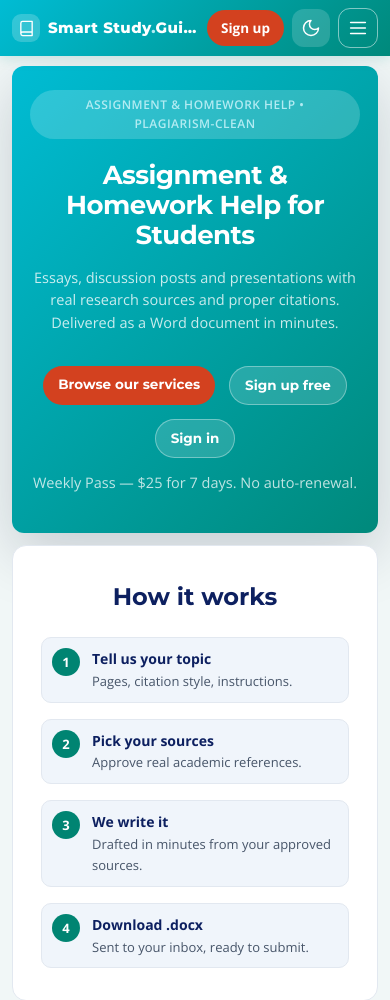
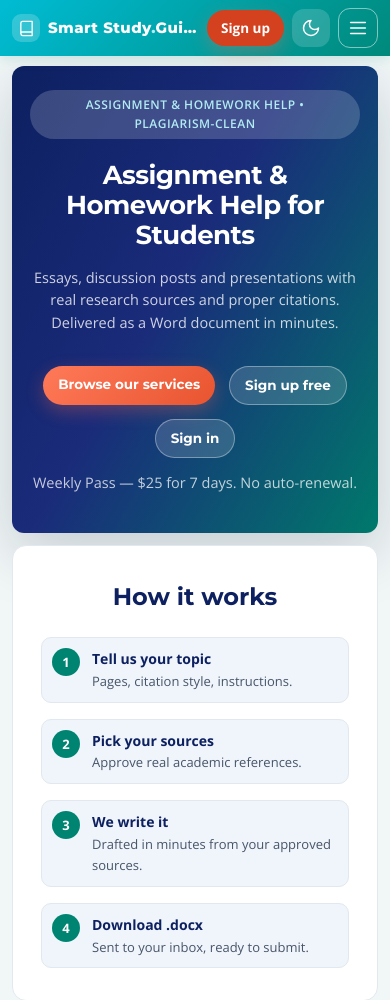
Before and after one commit to akyida001-lgtm/Smart-Study-Guides, a Flask app: page / in a window 390 px wide. Shown: the top 1000 px of the page. Run offline with Flask 3, Linux system fonts and the light colour scheme; parts of the project's set-up code (start-up, migrations or seed data) failed here and were passed over; some libraries are stand-ins or nearby versions.

Commit message:
Pure-white text in dark mode + design refresh (gradients, glow accents, glassy cards)
- New pure-refresh.css loaded last: dark mode text lifted from dim greys to pure white; meta text to bright off-white
- Aurora-tinted page background, glassy cards/chat bubbles, teal-glow headings, gradient buttons, animated hero gradient
- Light mode: subtle radial tints, softer card borders, same button/card polish
- Mobile: disables hover jitter, keeps text pure white; respects prefers-reduced-motion

```diff
--- /dev/null
+++ b/flask_app/static/css/pure-refresh.css
@@ -0,0 +1,259 @@
+/* ============================================================
+   PURE REFRESH — design & readability override (loads last)
+   - Dark mode: pure white text instead of dim greys
+   - Both themes: richer gradients, glow accents, softer depth
+   ============================================================ */
+
+/* ---------- shared foundations ---------- */
+:root {
+  --pr-accent: #00bfa5;
+  --pr-accent-2: #ff6b4a;
+  --pr-glow-teal: rgba(0, 191, 165, 0.35);
+  --pr-glow-coral: rgba(255, 107, 74, 0.30);
+}
+
+html { scroll-behavior: smooth; }
+
+::selection { background: rgba(0, 191, 165, 0.30); }
+
+/* slim, tinted scrollbar */
+::-webkit-scrollbar { width: 10px; height: 10px; }
+::-webkit-scrollbar-track { background: transparent; }
+::-webkit-scrollbar-thumb {
+  background: linear-gradient(180deg, #00bfa5, #00897b);
+  border-radius: 999px;
+  border: 2px solid transparent;
+  background-clip: padding-box;
+}
+
+/* buttons: gradient fill + lift on hover */
+.btn, .btn-sm, .nav-cta, .lp-btn-primary {
+  transition: transform .18s ease, box-shadow .18s ease, filter .18s ease;
+}
+.btn:hover, .btn-sm:hover, .nav-cta:hover, .lp-btn-primary:hover {
+  transform: translateY(-1px);
+  filter: brightness(1.06);
+}
+.btn:active, .btn-sm:active, .nav-cta:active { transform: translateY(0); }
+
+.btn.accent, .nav-cta {
+  background: linear-gradient(135deg, #ff7a59, #e8542f) !important;
+  box-shadow: 0 6px 18px var(--pr-glow-coral);
+}
+.btn.accent:hover, .nav-cta:hover {
+  box-shadow: 0 10px 26px var(--pr-glow-coral);
+}
+
+/* cards: softer depth + hover lift */
+.card, .wizard-card, .dx-tile, .hu-stat-card, .source-card {
+  transition: transform .2s ease, box-shadow .2s ease, border-color .2s ease;
+}
+.card:hover, .wizard-card:hover {
+  transform: translateY(-2px);
+  box-shadow: 0 14px 34px rgba(6, 17, 43, 0.12);
+}
+
+/* hero on landing */
+.hero, .landing-hero {
+  background: linear-gradient(120deg, #0d2060 0%, #1a2b7a 45%, #00796b 100%) !important;
+  background-size: 200% 200% !important;
+  animation: pr-hero-shift 14s ease infinite;
+}
+@keyframes pr-hero-shift {
+  0%, 100% { background-position: 0% 50%; }
+  50%      { background-position: 100% 50%; }
+}
+
+/* links get an underline slide instead of plain hover */
+a { transition: color .15s ease; text-decoration: none; }
+
+/* focus rings for keyboard users */
+:focus-visible {
+  outline: 2px solid var(--pr-accent);
+  outline-offset: 2px;
+  border-radius: 6px;
+}
+
+/* ---------- LIGHT theme polish ---------- */
+html[data-theme="light"] body,
+html body {
+  background:
+    radial-gradient(1000px 500px at 85% -10%, rgba(0, 191, 165, 0.07), transparent 60%),
+    radial-gradient(900px 480px at -10% 20%, rgba(255, 107, 74, 0.06), transparent 60%),
+    var(--page-bg);
+}
+
+html[data-theme="light"] .card,
+html[data-theme="light"] .wizard-card {
+  border: 1px solid rgba(13, 32, 96, 0.08);
+  box-shadow: 0 6px 20px rgba(6, 17, 43, 0.06), 0 1px 0 rgba(255, 255, 255, 0.8) inset;
+}
+
+/* ============================================================
+   DARK THEME — pure white text, deeper surfaces, glow accents
+   ============================================================ */
+html[data-theme="dark"] {
+  /* page: deep navy with subtle aurora tints */
+  background: #070d1a;
+}
+html[data-theme="dark"] body {
+  background:
+    radial-gradient(1100px 560px at 88% -12%, rgba(0, 191, 165, 0.10), transparent 55%),
+    radial-gradient(950px 520px at -12% 18%, rgba(64, 96, 220, 0.12), transparent 55%),
+    #070d1a !important;
+  color: #ffffff !important;
+}
+
+/* body text: pure white everywhere the dim greys were used */
+html[data-theme="dark"] p,
+html[data-theme="dark"] li,
+html[data-theme="dark"] td,
+html[data-theme="dark"] th,
+html[data-theme="dark"] label,
+html[data-theme="dark"] span,
+html[data-theme="dark"] .card,
+html[data-theme="dark"] .card p,
+html[data-theme="dark"] .card li,
+html[data-theme="dark"] .sub,
+html[data-theme="dark"] .card .sub,
+html[data-theme="dark"] .auth-sub,
+html[data-theme="dark"] .tool-sub,
+html[data-theme="dark"] .wizard-card-sub,
+html[data-theme="dark"] .landing-sub,
+html[data-theme="dark"] .landing-reviews-sub,
+html[data-theme="dark"] .db-balance-sub,
+html[data-theme="dark"] .dx-pg,
+html[data-theme="dark"] .dx-tile,
+html[data-theme="dark"] .dx-tile.lead,
+html[data-theme="dark"] .fc-bubble-ai,
+html[data-theme="dark"] .bubble-ai,
+html[data-theme="dark"] .src-rc-title,
+html[data-theme="dark"] .src-rc-abstract,
+html[data-theme="dark"] .src-rc-authors,
+html[data-theme="dark"] .src-rc-year,
+html[data-theme="dark"] .src-search-text,
+html[data-theme="dark"] .lv-doc,
+html[data-theme="dark"] .lv-doc-wrap,
+html[data-theme="dark"] .cpw-body,
+html[data-theme="dark"] .cpw-hint,
+html[data-theme="dark"] .hire-modal-lead,
+html[data-theme="dark"] .hire-why-list li,
+html[data-theme="dark"] .course-dd-item,
+html[data-theme="dark"] .fc-textarea,
+html[data-theme="dark"] .chat-textarea,
+html[data-theme="dark"] .asgn-table tbody td {
+  color: #ffffff !important;
+}
+
+/* secondary / meta text: bright off-white, not grey */
+html[data-theme="dark"] .fc-meta,
+html[data-theme="dark"] .fc-sys,
+html[data-theme="dark"] .fc-agent-status,
+html[data-theme="dark"] .chat-agent-status,
+html[data-theme="dark"] .src-rc-meta,
+html[data-theme="dark"] .src-results-sub,
+html[data-theme="dark"] .src-search-sub,
+html[data-theme="dark"] .wstep-label,
+html[data-theme="dark"] .hire-why-title,
+html[data-theme="dark"] .cpw-title,
+html[data-theme="dark"] .snav-item,
+html[data-theme="dark"] .sidebar-close,
+html[data-theme="dark"] .sidebar-user-credits,
+html[data-theme="dark"] .ntf-bell {
+  color: #dbe6f5 !important;
+}
+
+/* headings: pure white with a soft teal glow on large ones */
+html[data-theme="dark"] h1,
+html[data-theme="dark"] h2,
+html[data-theme="dark"] h3,
+html[data-theme="dark"] h4,
+html[data-theme="dark"] h5,
+html[data-theme="dark"] h6,
+html[data-theme="dark"] .card h2,
+html[data-theme="dark"] .card h3,
+html[data-theme="dark"] .sidebar-brand a,
+html[data-theme="dark"] .sidebar-user-name {
+  color: #ffffff !important;
+}
+html[data-theme="dark"] h1 { text-shadow: 0 0 24px rgba(0, 191, 165, 0.25); }
+
+/* surfaces: deep glassy panels with tinted borders */
+html[data-theme="dark"] .card,
+html[data-theme="dark"] .wizard-card,
+html[data-theme="dark"] .dx-tile,
+html[data-theme="dark"] .hu-stat-card,
+html[data-theme="dark"] .chat-page-wrap,
+html[data-theme="dark"] .fc-bubble-ai,
+html[data-theme="dark"] .bubble-ai,
+html[data-theme="dark"] .chat-messages,
+html[data-theme="dark"] .src-search-anim,
+html[data-theme="dark"] .hire-modal-why,
+html[data-theme="dark"] .wf-cost-preview {
+  background: linear-gradient(160deg, rgba(30, 42, 58, 0.92), rgba(20, 30, 46, 0.92)) !important;
+  border-color: rgba(94, 234, 212, 0.14) !important;
+  box-shadow: 0 8px 26px rgba(0, 0, 0, 0.35);
+}
+
+/* chat bubbles: white AI text stays; user bubble gets teal gradient */
+html[data-theme="dark"] .fc-bubble-user,
+html[data-theme="dark"] .bubble-user,
+html[data-theme="dark"] .hu-msg-mine {
+  background: linear-gradient(135deg, #009688, #00695c) !important;
+  color: #ffffff !important;
+}
+
+/* inputs: white text */
+html[data-theme="dark"] input,
+html[data-theme="dark"] textarea,
+html[data-theme="dark"] select {
+  color: #ffffff !important;
+}
+html[data-theme="dark"] input::placeholder,
+html[data-theme="dark"] textarea::placeholder { color: #9fb2cc !important; }
+
+/* sidebar: deepest panel, bright active item */
+html[data-theme="dark"] .sidebar {
+  background: linear-gradient(180deg, #050b16, #081120) !important;
+}
+html[data-theme="dark"] .snav-item:hover,
+html[data-theme="dark"] .snav-item.active {
+  color: #ffffff !important;
+  background: rgba(94, 234, 212, 0.10) !important;
+}
+
+/* nav/topbar: subtle glass */
+html[data-theme="dark"] .nav,
+html[data-theme="dark"] .app-topbar {
+  background: rgba(8, 15, 30, 0.85) !important;
+  backdrop-filter: blur(10px);
+}
+
+/* badges & chips pop on the dark canvas */
+html[data-theme="dark"] .badge.complete,
+html[data-theme="dark"] .status-badge.green { color: #7cf5c0 !important; }
+html[data-theme="dark"] .badge.failed,
+html[data-theme="dark"] .status-badge.red   { color: #ff9d9d !important; }
+
+/* hero / mastheads in dark: aurora gradient */
+html[data-theme="dark"] .hero,
+html[data-theme="dark"] .landing-hero {
+  background: linear-gradient(120deg, #0a1440 0%, #123a6e 45%, #00564d 100%) !important;
+  background-size: 200% 200% !important;
+  animation: pr-hero-shift 14s ease infinite;
+}
+
+/* ---------- mobile: same purity, tighter polish ---------- */
+@media (max-width: 640px) {
+  html[data-theme="dark"] body { background-attachment: fixed; }
+  .card:hover, .wizard-card:hover { transform: none; } /* no jitter while scrolling on touch */
+  .hero, .landing-hero { animation: none; background-size: cover !important; }
+  html[data-theme="dark"] .card,
+  html[data-theme="dark"] .wizard-card { box-shadow: 0 4px 16px rgba(0, 0, 0, 0.30); }
+}
+
+/* respect reduced motion */
+@media (prefers-reduced-motion: reduce) {
+  .hero, .landing-hero { animation: none !important; }
+  * { transition-duration: 0.01ms !important; }
+}
--- a/flask_app/templates/base.html
+++ b/flask_app/templates/base.html
@@ -60,6 +60,7 @@
   <link rel="stylesheet" href="{{ asset_url('css/human_writer.css') }}" />
   <link rel="stylesheet" href="{{ asset_url('css/contrast-fix.css') }}" />
   <link rel="stylesheet" href="{{ asset_url('css/dark-extra.css') }}" />
+  <link rel="stylesheet" href="{{ asset_url('css/pure-refresh.css') }}" />
 
   <!-- ── Instant pages: every main page is loaded in the background as soon as someone arrives ── -->
   <script>window.ssgWhenActive = function (f) { if (document.prerendering) { document.addEventListener('prerenderingchange', f, { once: true }); } else { f(); } };</script>
```
